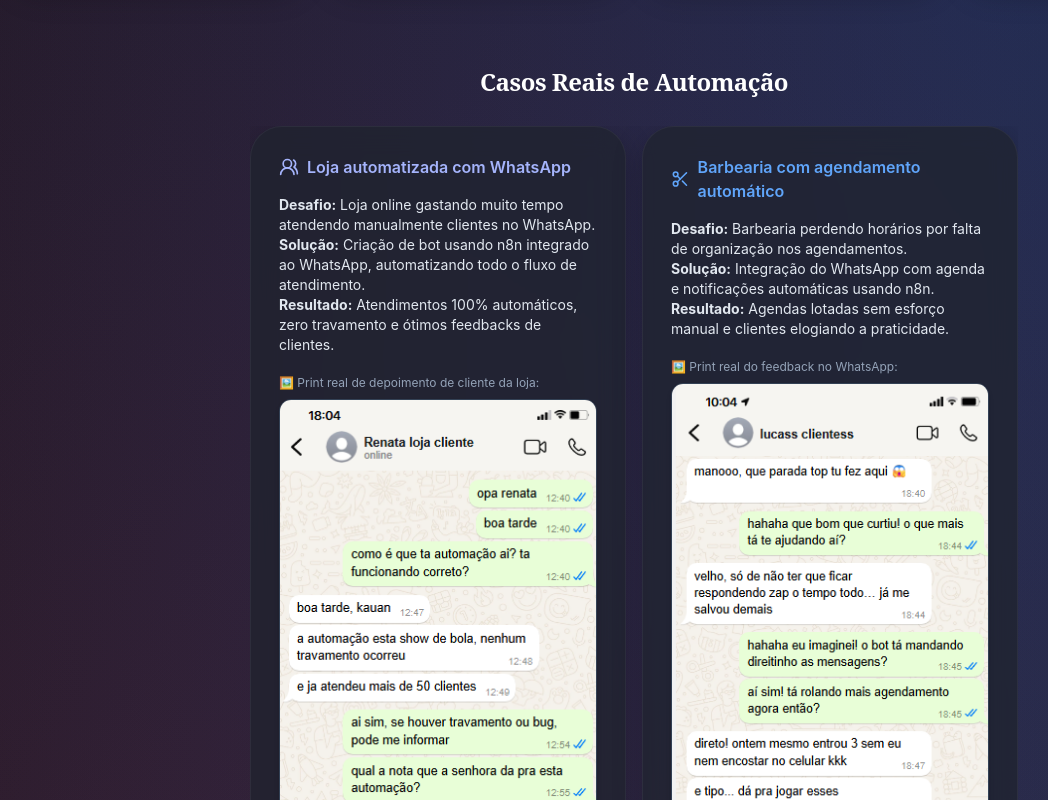
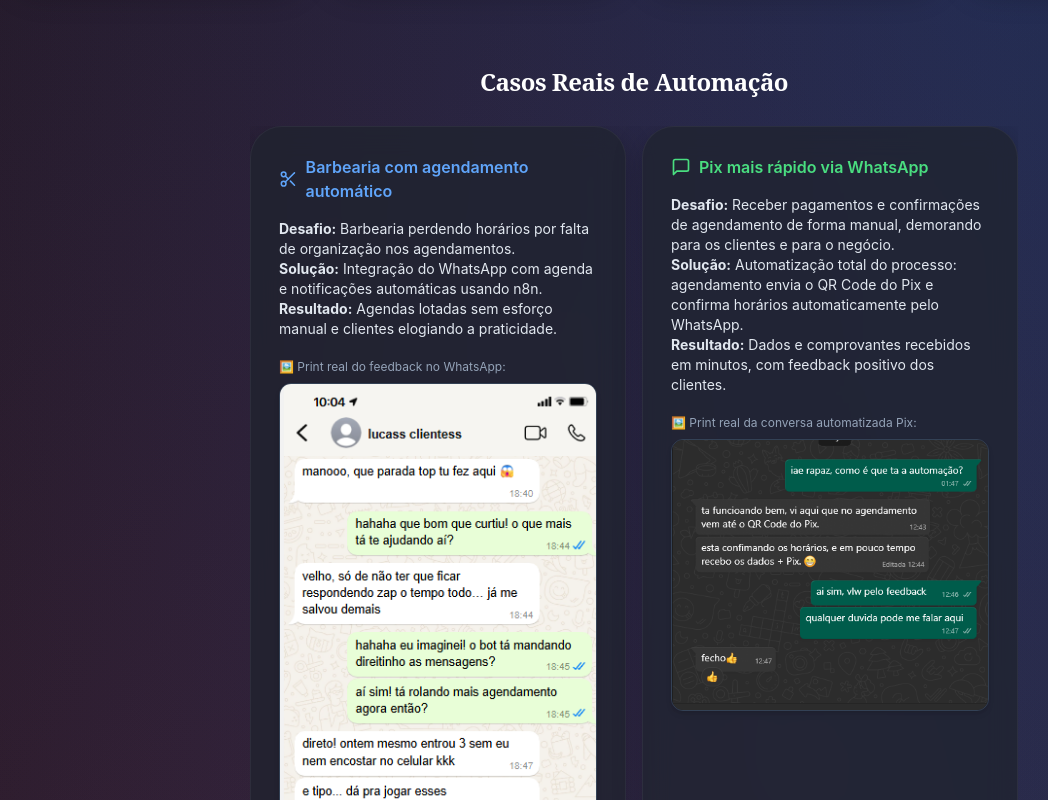
Before and after one commit to Alvo360/instant-biz-flows, a React (Vite) app: page / in a window 1280 px wide. Shown: the part 780-1580 px from the top of the page, without its empty margins (6-1054 px from the left). Built offline with nearby package versions, Linux system fonts and the light colour scheme.

Commit message:
Add automation case
Added a new automation case to the "Real Automation Cases" section.

```diff
--- a/src/pages/Index.tsx
+++ b/src/pages/Index.tsx
@@ -137,6 +137,23 @@ const cases = [
       label: "🖼️ Print real do feedback no WhatsApp:",
       src: "/lovable-uploads/2190f266-8ef3-48c7-b3f4-c475c1bac78b.png",
       alt: "Feedback Barbearia WhatsApp"
+    }
+  },
+  {
+    icon: <MessageSquare size={20} />,
+    title: "Pix mais rápido via WhatsApp",
+    color: "text-green-400",
+    desc: (
+      <>
+        <b>Desafio:</b> Receber pagamentos e confirmações de agendamento de forma manual, demorando para os clientes e para o negócio.<br />
+        <b>Solução:</b> Automatização total do processo: agendamento envia o QR Code do Pix e confirma horários automaticamente pelo WhatsApp.<br />
+        <b>Resultado:</b> Dados e comprovantes recebidos em minutos, com feedback positivo dos clientes.
+      </>
+    ),
+    thumb: {
+      label: "🖼️ Print real da conversa automatizada Pix:",
+      src: "/lovable-uploads/c913bbf4-7caa-46d7-9a45-c0f06262e363.png",
+      alt: "Conversa de feedback Pix WhatsApp"
     }
   },
 ];
```
Also changed, not shown: public/lovable-uploads/c913bbf4-7caa-46d7-9a45-c0f06262e363.png (added).
